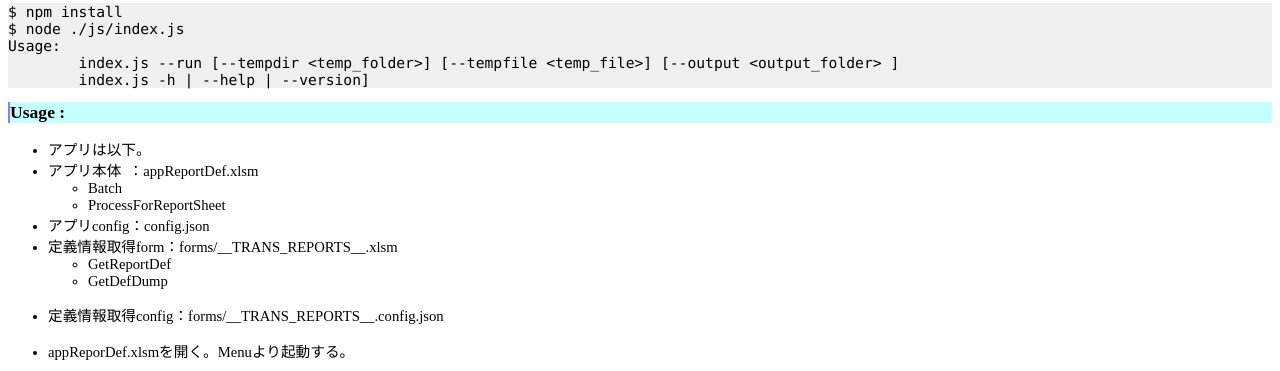
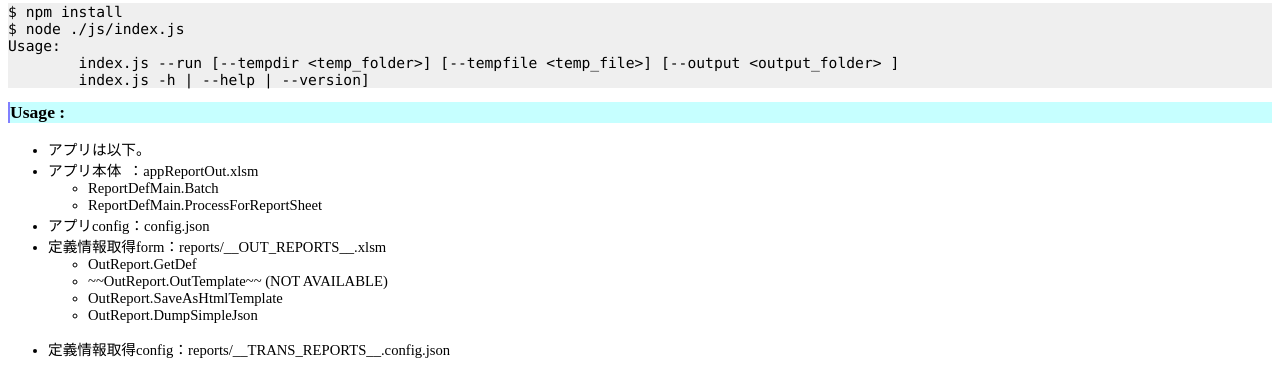
Before and after one commit to sakai-memoru/appReportOut, a website: page README.md.html in a window 1280 px wide. Shown: the part 922-1293 px from the top of the page. Drawn offline with Linux system fonts and the light colour scheme.

Commit message:
mod README.md

```diff
--- a/README.md.html
+++ b/README.md.html
@@ -2,7 +2,7 @@
 <html lang="ja">
 <head>
 <meta http-equiv="Content-Type" content="text/html; charset=utf-8">
-<meta http-equiv="mded-output-date" content="2020/06/14 22:49:54">
+<meta http-equiv="mded-output-date" content="2020/06/15 00:08:06">
 <title>README.md</title>
 <META http-equiv="Content-Style-Type" content="text/css">
 <style type="text/css"><!--
@@ -117,14 +117,16 @@ Usage:
 
 <a name="toc-1-3"></a><h2>Usage :</h2>
 <ul><li>アプリは以下。
-<li>アプリ本体 &nbsp;：appReportDef.xlsm
-<ul><li>Batch
-<li>ProcessForReportSheet
+<li>アプリ本体 &nbsp;：appReportOut.xlsm
+<ul><li>ReportDefMain.Batch
+<li>ReportDefMain.ProcessForReportSheet
 </ul><li>アプリconfig：config.json
-<li>定義情報取得form：forms/__TRANS_REPORTS__.xlsm
-<ul><li>GetReportDef
-<li>GetDefDump
-</ul><li><p>定義情報取得config：forms/__TRANS_REPORTS__.config.json<br>
+<li>定義情報取得form：reports/__OUT_REPORTS__.xlsm
+<ul><li>OutReport.GetDef
+<li>~~OutReport.OutTemplate~~ (NOT AVAILABLE)
+<li>OutReport.SaveAsHtmlTemplate
+<li>OutReport.DumpSimpleJson
+</ul><li><p>定義情報取得config：reports/__TRANS_REPORTS__.config.json<br>
 
 </p><li><p>appReporDef.xlsmを開く。Menuより起動する。
 </p></ul>
```
Also changed, not shown: README.md.
